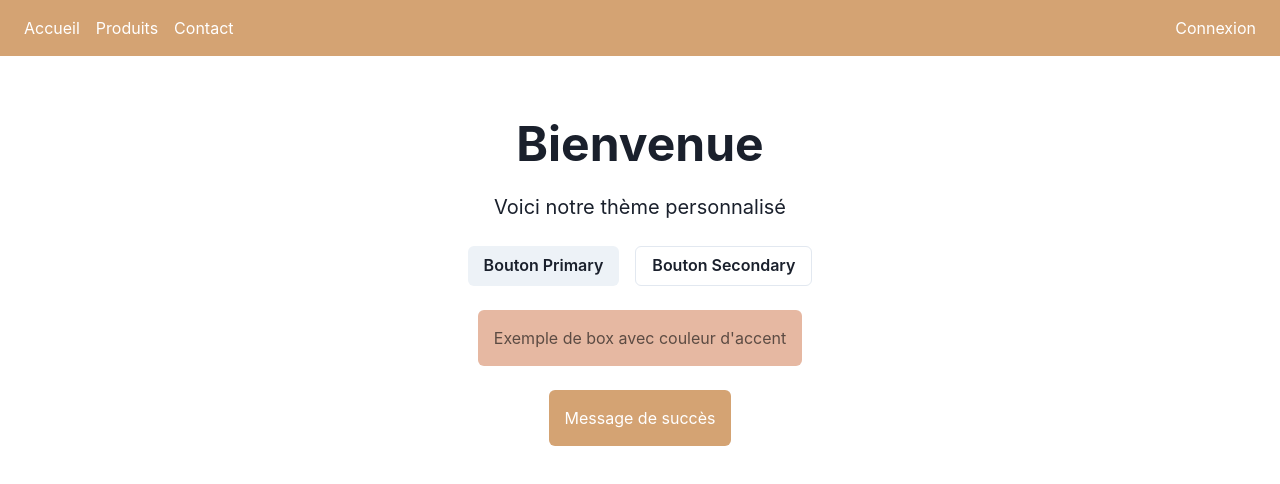
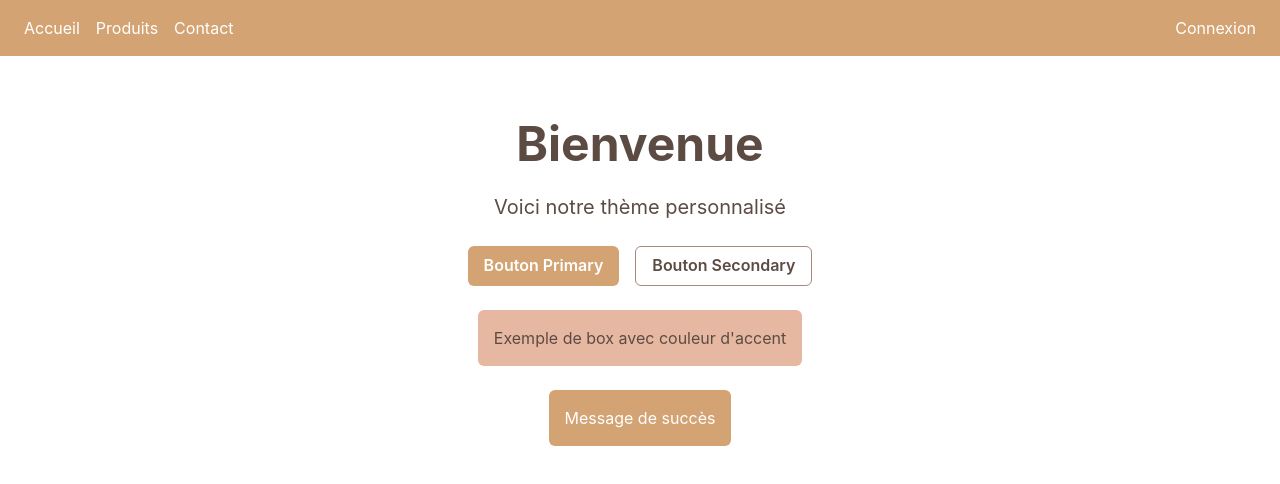
Before and after one commit to asawaaah/recettes, a React (Create React App) app: page / in a window 1280 px wide. Shown: the top 484 px of the page. Built offline with nearby package versions, Linux system fonts and the light colour scheme.

Commit message:
feat: customize Home page with brand-specific button and text styling

```diff
--- a/src/pages/Home.js
+++ b/src/pages/Home.js
@@ -12,12 +12,26 @@ function Home() {
       />
       <Box p={8}>
         <VStack spacing={6} align="center">
-          <Heading size="2xl">Bienvenue</Heading>
-          <Text fontSize="xl">Voici notre thème personnalisé</Text>
+          <Heading size="2xl" color="brand.text">Bienvenue</Heading>
+          <Text fontSize="xl" color="brand.text">Voici notre thème personnalisé</Text>
 
           <HStack spacing={4}>
-            <Button>Bouton Primary</Button>
-            <Button variant="outline">Bouton Secondary</Button>
+            <Button
+              colorScheme="brand"
+              bg="brand.primary"
+              color="white"
+              _hover={{ bg: 'brand.accent' }}
+            >
+              Bouton Primary
+            </Button>
+            <Button
+              variant="outline"
+              borderColor="brand.secondary"
+              color="brand.text"
+              _hover={{ bg: 'brand.accent', color: 'white' }}
+            >
+              Bouton Secondary
+            </Button>
           </HStack>
 
           <Box p={4} bg="brand.accent" borderRadius="md">
```
